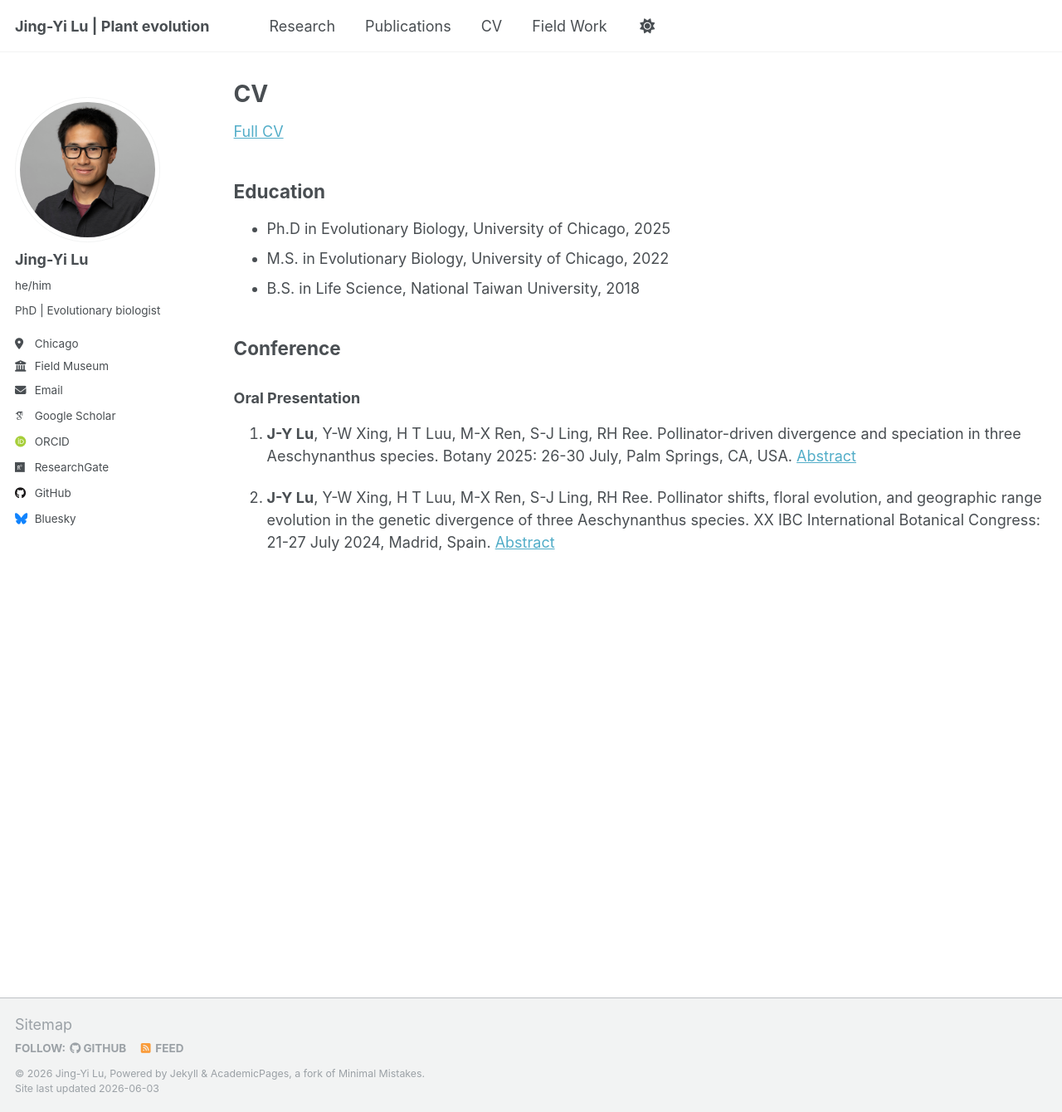
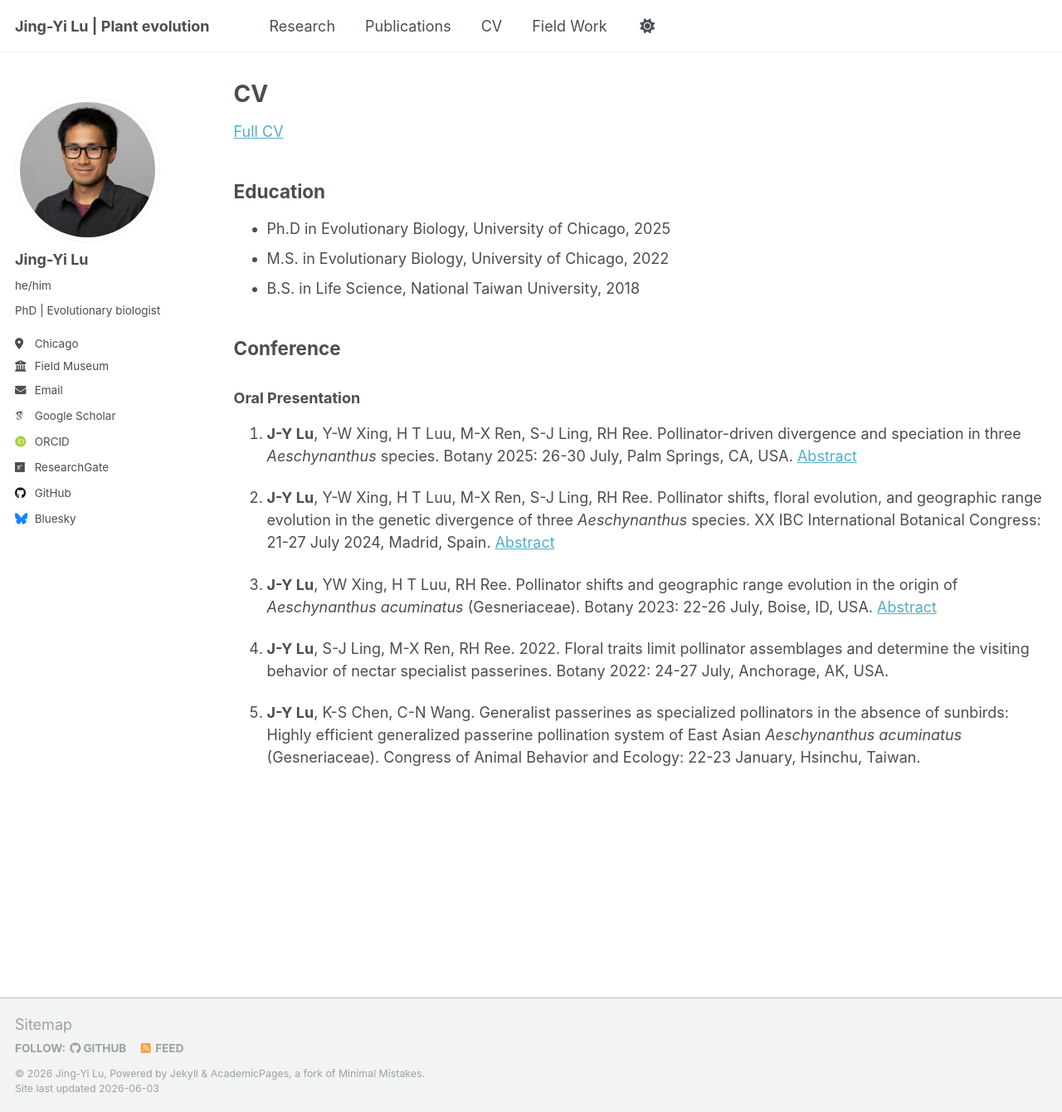
Before and after one commit to jingyilu/jingyilu.github.io, a Jekyll site: the page built from _pages/cv.md, in a window 1280 px wide and 1340 px high. Shown: the whole window at 83% size. Built offline with Jekyll 4.4.1, drawn with Linux system fonts in a browser that asks for light colours; some web fonts are replaced; a script that is not in the unit is left out.

Commit message:
update cv

```diff
--- a/_pages/cv.md
+++ b/_pages/cv.md
@@ -22,9 +22,15 @@ Conference
 
 ### Oral Presentation
 
-1. **J-Y Lu**, Y-W Xing, H T Luu, M-X Ren, S-J Ling, RH Ree. Pollinator-driven divergence and speciation in three Aeschynanthus species. Botany 2025: 26-30 July, Palm Springs, CA, USA. [Abstract](https://github.com/jingyilu/jingyilu.github.io/tree/main/files/Botany-2025-abstract.pdf)
+1. **J-Y Lu**, Y-W Xing, H T Luu, M-X Ren, S-J Ling, RH Ree. Pollinator-driven divergence and speciation in three _Aeschynanthus_ species. Botany 2025: 26-30 July, Palm Springs, CA, USA. [Abstract](https://github.com/jingyilu/jingyilu.github.io/tree/main/files/Botany-2025-abstract.pdf)
 
-2. **J-Y Lu**, Y-W Xing, H T Luu, M-X Ren, S-J Ling, RH Ree. Pollinator shifts, floral evolution, and geographic range evolution in the genetic divergence of three Aeschynanthus species. XX IBC International Botanical Congress: 21-27 July 2024, Madrid, Spain. [Abstract](https://github.com/jingyilu/jingyilu.github.io/tree/main/files/IBCXX-abstract.pdf)
+2. **J-Y Lu**, Y-W Xing, H T Luu, M-X Ren, S-J Ling, RH Ree. Pollinator shifts, floral evolution, and geographic range evolution in the genetic divergence of three _Aeschynanthus_ species. XX IBC International Botanical Congress: 21-27 July 2024, Madrid, Spain. [Abstract](https://github.com/jingyilu/jingyilu.github.io/tree/main/files/IBCXX-abstract.pdf)
+
+3. **J-Y Lu**, YW Xing, H T Luu, RH Ree. Pollinator shifts and geographic range evolution in the origin of _Aeschynanthus acuminatus_ (Gesneriaceae). Botany 2023: 22-26 July, Boise, ID, USA. [Abstract](https://github.com/jingyilu/jingyilu.github.io/tree/main/files/Botany-2023-abstract.pdf)
+
+4. **J-Y Lu**, S-J Ling, M-X Ren, RH Ree. 2022. Floral traits limit pollinator assemblages and determine the visiting behavior of nectar specialist passerines. Botany 2022: 24-27 July, Anchorage, AK, USA.
+
+5. **J-Y Lu**, K-S Chen, C-N Wang. Generalist passerines as specialized pollinators in the absence of sunbirds: Highly efficient generalized passerine pollination system of East Asian _Aeschynanthus acuminatus_ (Gesneriaceae). Congress of Animal Behavior and Ecology: 22-23 January, Hsinchu, Taiwan.
 
 <!-- Publications
 ======
```
Also changed, not shown: 1 other file.
